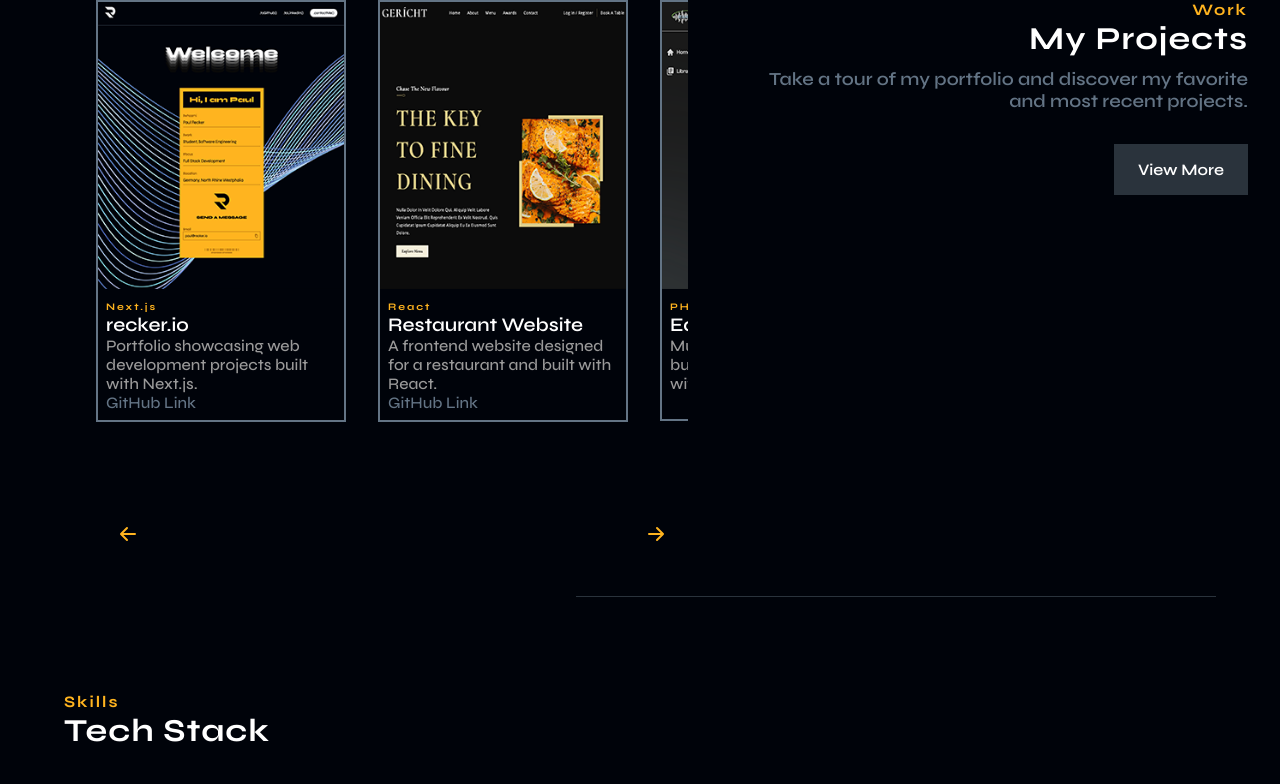
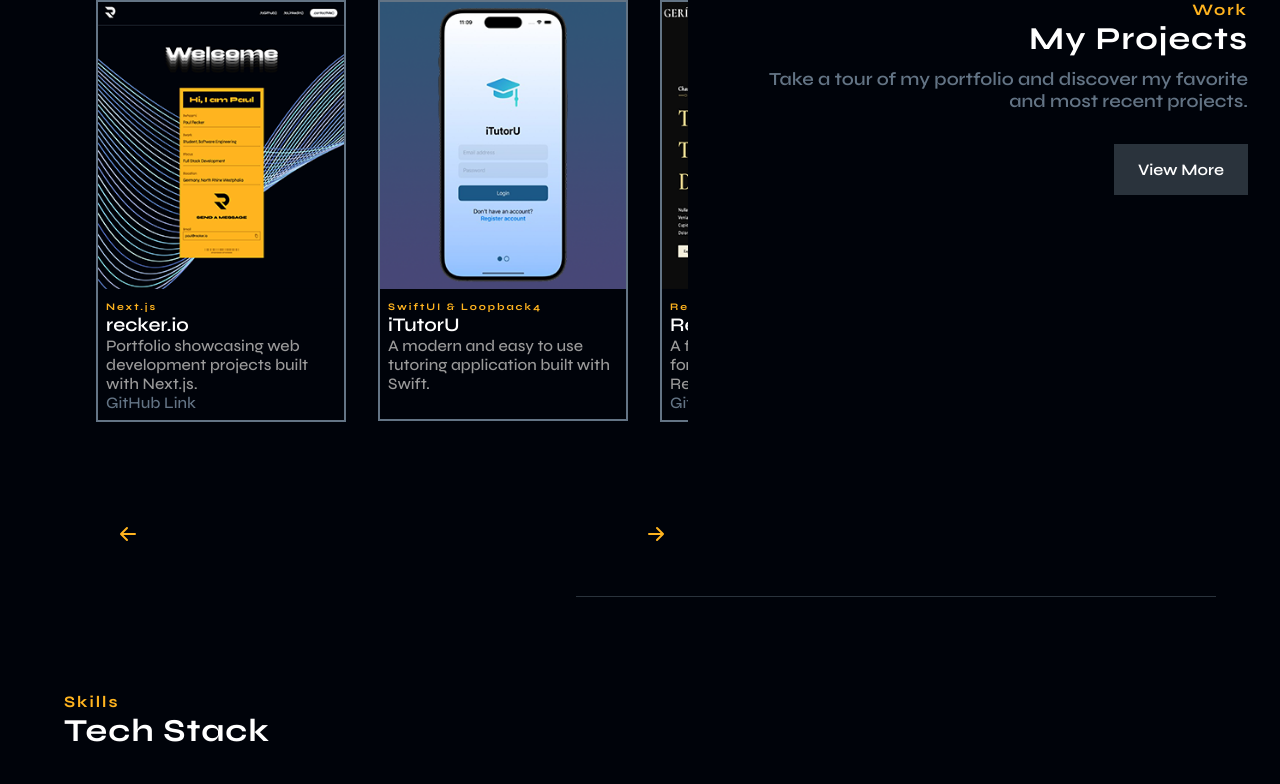
Before and after one commit to reckerp/recker-io, a Next.js app: page / in a window 1280 px wide. Shown: the part 1903-2687 px from the top of the page. Built offline with nearby package versions, Linux system fonts and the light colour scheme.

Commit message:
feat: add project itutoru

```diff
--- a/constants/data.js
+++ b/constants/data.js
@@ -8,6 +8,14 @@
         descr: 'Portfolio showcasing web development projects built with Next.js.',
         gh_link: 'https://github.com/reckerp/recker-io',
         demo_link: 'https://recker.io'
+    },
+    {
+        subTitle: "SwiftUI & Loopback4",
+        title: 'iTutorU',
+        imgUrl: images.itutoru_image,
+        descr: 'A modern and easy to use tutoring application built with Swift.',
+        gh_link: '',
+        demo_link: ''
     },
     {
         subTitle: "React",
--- a/constants/images.js
+++ b/constants/images.js
@@ -8,6 +8,7 @@
 import blackjack_image from "../assets/blackjack.png"
 import flight_image from "../assets/flight.png"
 import gericht_image from "../assets/gericht.png"
+import itutoru_image from "../assets/itutoru.png"
 
 import icon_linkedin from "../assets/icons/linkedin.svg"
 import icon_github from "../assets/icons/github.svg"
@@ -30,5 +31,6 @@
     earshot_image,
     blackjack_image,
     flight_image,
-    gericht_image
+    gericht_image,
+    itutoru_image
 }
```
Also changed, not shown: assets/itutoru.png (added).
